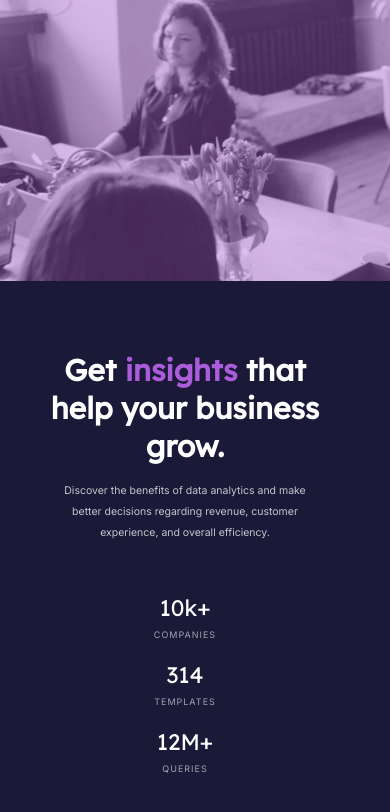
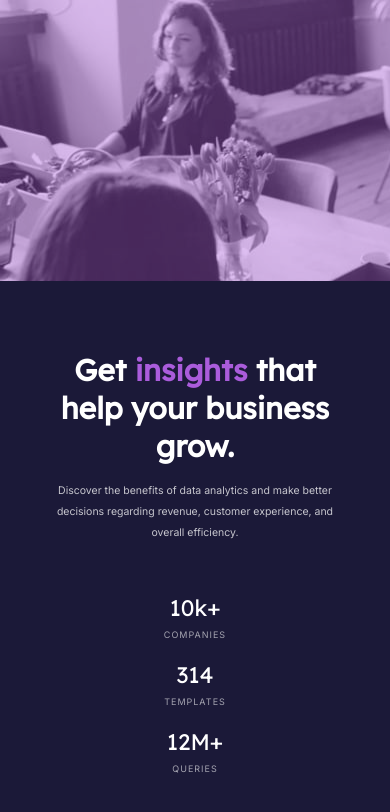
Before and after one commit to JuniorTachomTMCJ/stats-preview-card, a plain HTML site: page index.html in a window 390 px wide. Drawn offline with Linux system fonts and the light colour scheme.

Commit message:
MAJ margin; Nettoyage des elements html inutiles

```diff
--- a/index.html
+++ b/index.html
@@ -32,8 +32,7 @@
 </head>
 
 <body>
-    <div class="main--before"></div>
-    <main role="main" class="card">
+    <main class="card">
         <div role="heading" class="card__image"></div>
         <div class="card__content">
             <h1 class="card__heading">Get <span>insights</span> that help your business grow.</h1>
--- a/style.css
+++ b/style.css
@@ -122,6 +122,9 @@ body {
     .card__image {
         background: url('./images/image-header-mobile.jpg');
     }
+    .card__content {
+        padding: 50px;
+    }
     .card__footer {
         flex-direction: column;
         justify-content: center;
```
